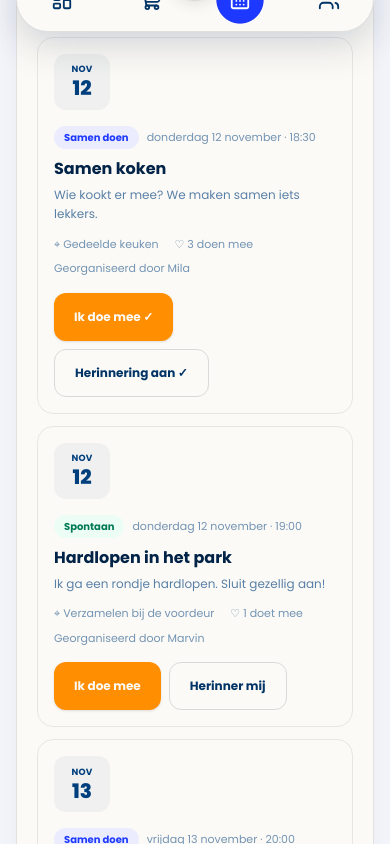
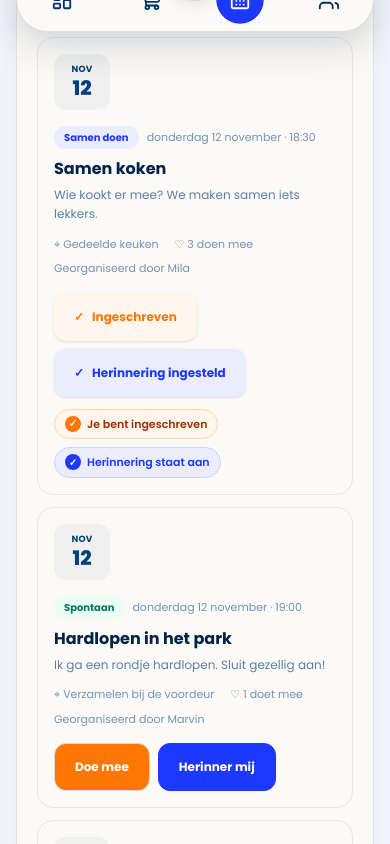
Before and after one commit to Habico-Fontys/habico, a Next.js app in the folder webapp/: page /dashboard/activiteiten in a window 390 px wide. Shown: the part 800-1644 px from the top of the page. Built offline with nearby package versions, Linux system fonts and the light colour scheme.

Commit message:
Activiteiten UX verbeterd een beetje,  MobileNav geupdate

```diff
--- a/webapp/app/dashboard/activiteiten/page.tsx
+++ b/webapp/app/dashboard/activiteiten/page.tsx
@@ -444,20 +444,62 @@ export default function ActivitiesPage() {
                       </div>
                       <div className="mt-4 flex flex-wrap gap-2">
                         <Button
-                          className="min-h-9 rounded-lg px-3 text-xs"
+                          variant={activity.attending ? 'primary' : 'secondary'}
+                          aria-pressed={activity.attending}
+                          className={`min-h-9 rounded-lg px-3 text-xs ${
+                            activity.attending
+                              ? '!border-orange-200 !bg-orange-50 !text-fire-orange'
+                              : '!border-[#D9D9D9] !bg-[#FD7702] !text-white'
+                          }`}
                           onClick={() => toggleAttendance(activity.id)}
                         >
-                          {activity.attending ? 'Ik doe mee ✓' : 'Ik doe mee'}
+                          {activity.attending && <span aria-hidden="true">✓</span>}
+                          {activity.attending ? 'Ingeschreven' : 'Doe mee'}
                         </Button>
                         <Button
-                          variant="secondary"
+                          variant={activity.reminder ? 'primary' : 'secondary'}
                           aria-pressed={activity.reminder}
-                          className="min-h-9 rounded-lg px-3 text-xs"
+                          className={`min-h-9 rounded-lg px-3 text-xs transition-all duration-200 ${
+                            activity.reminder
+                              ? '!border-[#cbd2ff] !bg-habico-soft-blue !text-tangy-blue'
+                              : '!border-[#1D38FF] !bg-[#1D38FF] !text-white'
+                          }`}
                           onClick={() => toggleReminder(activity.id)}
                         >
-                          {activity.reminder ? 'Herinnering aan ✓' : 'Herinner mij'}
+                          {activity.reminder && <span aria-hidden="true">✓</span>}
+                          {activity.reminder ? 'Herinnering ingesteld' : 'Herinner mij'}
                         </Button>
                       </div>
+                      {(activity.attending || activity.reminder) && (
+                        <div
+                          role="status"
+                          aria-live="polite"
+                          className="mt-3 flex flex-wrap gap-2"
+                        >
+                          {activity.attending && (
+                            <span className="inline-flex items-center gap-1.5 rounded-full border border-orange-200 bg-orange-50 px-2.5 py-1.5 text-[11px] font-semibold text-orange-800">
+                              <span
+                                aria-hidden="true"
+                                className="grid size-4 place-items-center rounded-full bg-fire-orange text-[10px] text-white"
+                              >
+                                ✓
+                              </span>
+                              Je bent ingeschreven
+                            </span>
+                          )}
+                          {activity.reminder && (
+                            <span className="inline-flex items-center gap-1.5 rounded-full border border-[#cbd2ff] bg-habico-soft-blue px-2.5 py-1.5 text-[11px] font-semibold text-tangy-blue">
+                              <span
+                                aria-hidden="true"
+                                className="grid size-4 place-items-center rounded-full bg-tangy-blue text-[10px] text-white"
+                              >
+                                ✓
+                              </span>
+                              Herinnering staat aan
+                            </span>
+                          )}
+                        </div>
+                      )}
                     </div>
                   </article>
                 ))
--- a/webapp/components/DashboardChart.tsx
+++ b/webapp/components/DashboardChart.tsx
@@ -1,13 +1,26 @@
+'use client';
+
+import { useState } from 'react';
 import { chartLabels, chartValues } from '@/data/mock';
 import { Card } from '@/components/Card';
 
+const chartPoint = (value: number, index: number) => ({
+  x: 24 + index * 64,
+  y: 172 - value * 1.4,
+});
+
 const points = chartValues
-  .map((value, index) => `${24 + index * 64},${172 - value * 1.4}`)
+  .map((value, index) => {
+    const point = chartPoint(value, index);
+    return `${point.x},${point.y}`;
+  })
   .join(' ');
 
 export function DashboardChart() {
+  const [hoveredIndex, setHoveredIndex] = useState<number | null>(null);
+
   return (
-    <Card className="min-w-0">
+    <Card className="min-w-0 transition-shadow duration-300 hover:shadow-[0_14px_32px_rgba(0,35,71,0.1)]">
       <div className="flex flex-wrap items-start justify-between gap-3">
         <div>
           <p className="text-habico-blue/55 text-xs font-normal tracking-[0.12em] uppercase">
@@ -56,18 +69,65 @@ export function DashboardChart() {
             strokeLinejoin="round"
           />
           {chartValues.map((value, index) => (
+            <g
+              key={`${value}-${index}`}
+              className="cursor-pointer"
+              onMouseEnter={() => setHoveredIndex(index)}
+              onMouseLeave={() => setHoveredIndex(null)}
+              onFocus={() => setHoveredIndex(index)}
+              onBlur={() => setHoveredIndex(null)}
+              tabIndex={0}
+              role="button"
+              aria-label={`${chartLabels[index % chartLabels.length]}: ${value}% activiteit`}
+            >
+              {hoveredIndex === index && (
+                <>
+                  <line
+                    x1={chartPoint(value, index).x}
+                    x2={chartPoint(value, index).x}
+                    y1={chartPoint(value, index).y + 8}
+                    y2="172"
+                    className="stroke-habico-orange/50"
+                    strokeDasharray="3 4"
+                  />
+                  <rect
+                    x={Math.min(Math.max(chartPoint(value, index).x - 27, 4), 709)}
+                    y={Math.max(chartPoint(value, index).y - 38, 4)}
+                    width="54"
+                    height="24"
+                    rx="8"
+                    className="fill-habico-navy-dark"
+                  />
+                  <text
+                    x={chartPoint(value, index).x}
+                    y={Math.max(chartPoint(value, index).y - 22, 20)}
+                    textAnchor="middle"
+                    className="fill-habico-white text-[11px] font-bold"
+                  >
+                    {value}%
+                  </text>
+                </>
+              )}
               <circle
-              key={`${value}-${index}`}
-              cx={24 + index * 64}
-              cy={172 - value * 1.4}
-              r={index === chartValues.length - 1 ? 5 : 3.5}
+                cx={chartPoint(value, index).x}
+                cy={chartPoint(value, index).y}
+                r={
+                  hoveredIndex === index
+                    ? 7
+                    : index === chartValues.length - 1
+                      ? 5
+                      : 3.5
+                }
                 className={
-                index === chartValues.length - 1
+                  hoveredIndex === index
+                    ? 'fill-habico-orange stroke-habico-white'
+                    : index === chartValues.length - 1
                       ? 'fill-habico-orange stroke-habico-white'
                       : 'fill-habico-white stroke-tangy-blue'
                 }
                 strokeWidth="2"
               />
+            </g>
           ))}
         </svg>
         <div className="text-habico-blue/45 mt-1 flex justify-between px-1 text-[9px] font-bold">
```
Lines whose indentation alone changed are shown as unchanged.
